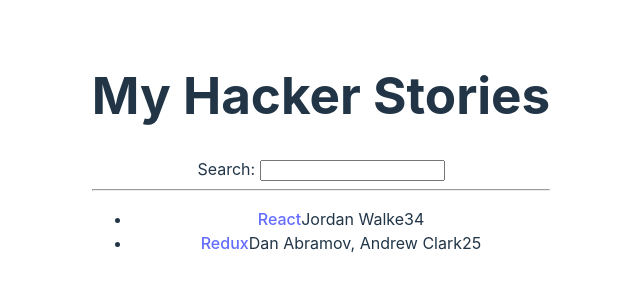
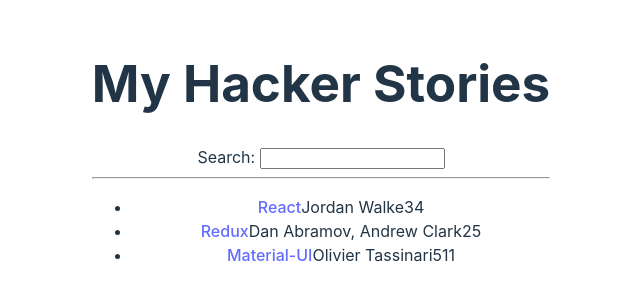
Before and after one commit to thoroc/hacker-stories, a React (Vite) app: page / in a window 1280 px wide. Shown: the part 248-548 px from the top of the page, without its empty margins (319-959 px from the left). Built offline with nearby package versions, Linux system fonts and the light colour scheme.

Commit message:
arrow function

```diff
--- a/src/App.jsx
+++ b/src/App.jsx
@@ -18,9 +18,17 @@
     points: 5,
     objectID: 1,
   },
+  {
+    title: 'Material-UI',
+    url: 'https://mui.com/material-ui/',
+    author: 'Olivier Tassinari',
+    num_comments: 5,
+    points: 11,
+    objectID: 2,
+  },
 ];
 
-function App() {
+const App = () => {
   return (
     <div>
       <h1>My Hacker Stories</h1>
@@ -32,22 +40,20 @@
       <List />
     </div>
   );
-}
+};
 
-function Search() {
+const Search = () => {
   return (
     <div>
       <label htmlFor="search">Search: </label>
       <input id="search" type="text" />
     </div>
   );
-}
+};
 
-function List() {
-  return (
+const List = () => (
   <ul>
-      {list.map(function (item) {
-        return (
+    {list.map((item) => (
       <li key={item.objectID}>
         {/* Comment section */}
         <span>
@@ -57,10 +63,8 @@
         <span>{item.num_comments}</span>
         <span>{item.points}</span>
       </li>
-        );
-      })}
+    ))}
   </ul>
 );
-}
 
 export default App;
```
Also changed, not shown: play_ground.js (+14 -0 lines). Lines whose indentation alone changed are shown as unchanged.
